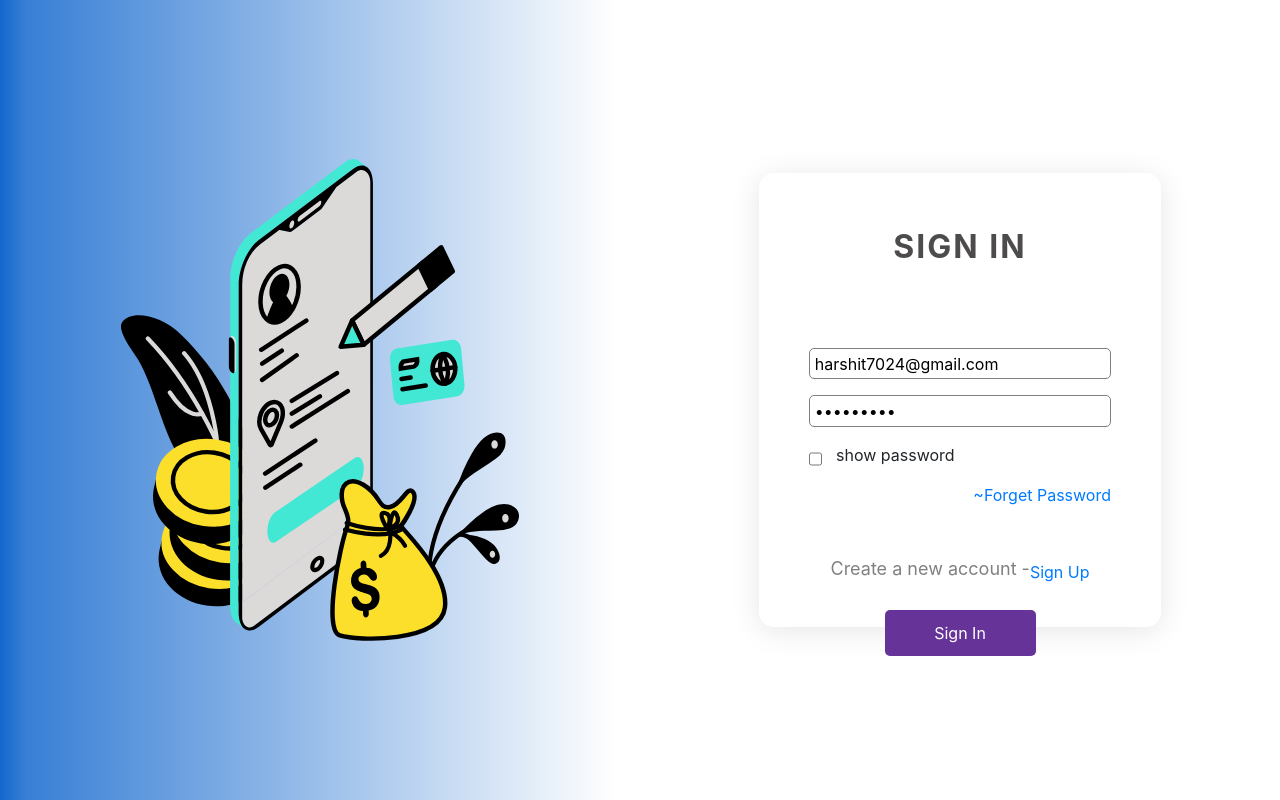
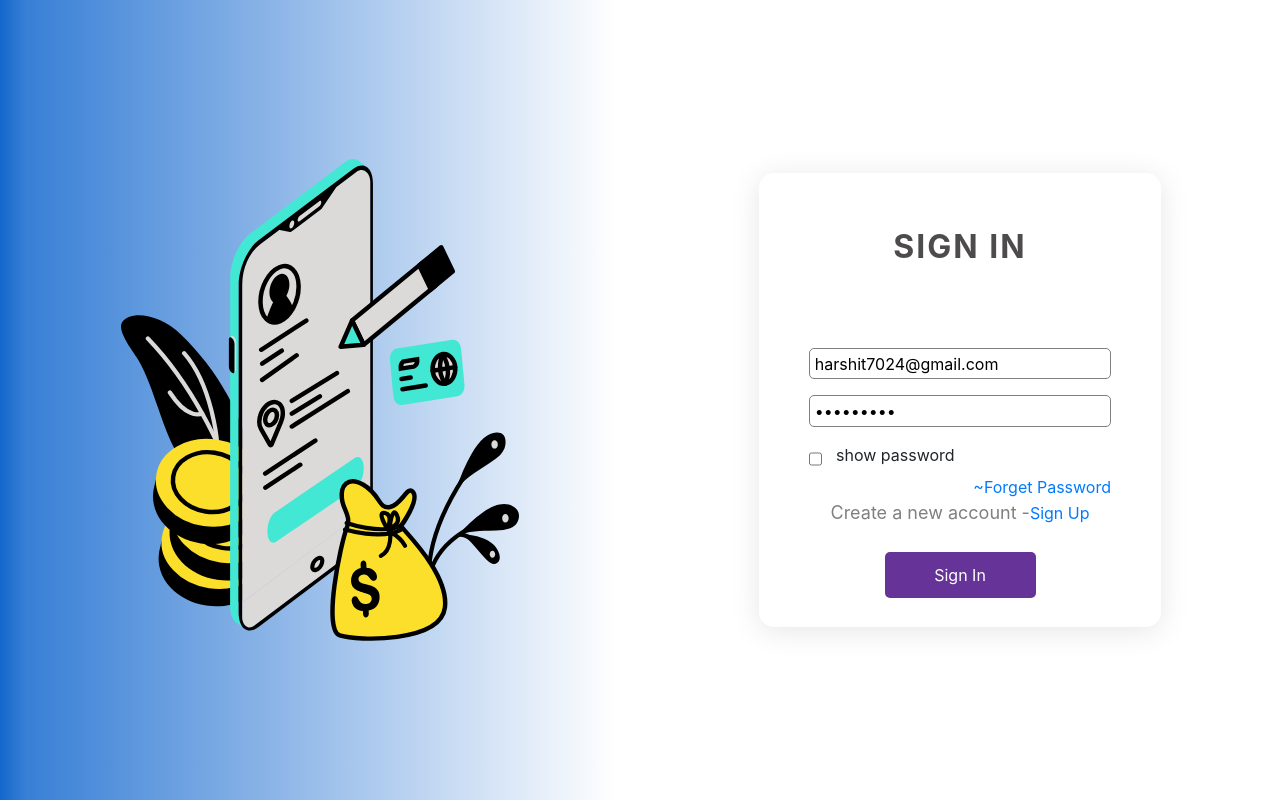
Before and after one commit to ayushpatel1248/ECommerceWebsite, a React (Create React App) app in the folder client/: page /login in a window 1280 px wide. Built offline with nearby package versions, Linux system fonts and the light colour scheme.

Commit message:
ogin ui fix

```diff
--- a/client/src/Components/footer/Footer.jsx
+++ b/client/src/Components/footer/Footer.jsx
@@ -13,8 +13,8 @@ const Footer = () => {
                                 <h3 class="f-title f_600 t_color f_size_18">Get in Touch</h3>
                                 <p>Dont miss any updates of our new templates and extensions.!</p>
                                 <form action="#" class="f_subscribe_two mailchimp" method="post" novalidate="true" _lpchecked="1">
-                                    <input type="text" name="EMAIL" class="form-control memail" placeholder="Email"></input>
-                                    <button class="btn btn_get btn_get_two" type="submit">Subscribe</button>
+                                    {/* <input type="text" name="EMAIL" class="form-control memail" placeholder="Email"></input> */}
+                                    {/* <button class="btn btn_get btn_get_two" type="submit">Subscribe</button> */}
                                     <p class="mchimp-errmessage" style={{ display: 'none' }}></p>
                                     <p class="mchimp-sucmessage" style={{ display: 'none' }}></p>
                                 </form>
@@ -22,14 +22,14 @@ const Footer = () => {
                         </div>
                         <div class="col-lg-3 col-md-6">
                             <div class="f_widget about-widget pl_70 wow fadeInLeft" data-wow-delay="0.4s"style={{visibility: 'visible',animationDelay: '0.4s', animationName: 'fadeInLeft'}}>
-                                <h3 class="f-title f_600 t_color f_size_18">Download</h3>
+                                <h3 class="f-title f_600 t_color f_size_18">Service available</h3>
                                 <ul class="list-unstyled f_list">
                                     <li><a href="#">Company</a></li>
                                     <li><a href="#">Android App</a></li>
                                     <li><a href="#">ios App</a></li>
                                     <li><a href="#">Desktop</a></li>
-                                    <li><a href="#">Projects</a></li>
-                                    <li><a href="#">My tasks</a></li>
+                                    {/* <li><a href="#">Projects</a></li> */}
+                                    {/* <li><a href="#">My tasks</a></li> */}
                                 </ul>
                             </div>
                         </div>
@@ -71,7 +71,7 @@ const Footer = () => {
                             <p class="mb-0 f_400">© cakecounter Inc.. 2019 All rights reserved.</p>
                         </div>
                         <div class="col-lg-6 col-sm-5 text-right">
-                            <p>Made with <i class="icon_heart"></i> in <a href="https://okxxx1.com/" target="_blank">pro Programer</a></p>
+                            <p>Made By <i class="icon_heart"></i>  <a href="https://okxxx1.com/" target="_blank">pro Programer</a></p>
                         </div>
                     </div>
                 </div>
--- a/client/src/Components/login/Login.css
+++ b/client/src/Components/login/Login.css
@@ -37,7 +37,7 @@
   width: 100%;
   justify-content: end;
   display: flex;
-  margin-bottom: 3em;
+  /* margin-bottom: 3em; */
 }
 
 .login-img img {
@@ -86,7 +86,7 @@
 .showPass{
   display: flex;
   gap:14px;
-  margin-bottom: 0.5em;
+  /* margin-bottom: 0.5em; */
   width: 100%;
 }
 .form--input {
@@ -106,9 +106,9 @@
 }
 
 .form--marketing {
-  display: flex;
-  margin-bottom: 1.25em;
-  align-items: center;
+  /* display: flex; */
+  margin-bottom: 1.15em;
+  /* align-items: center; */
 }
 
 .form--marketing>input {
```
